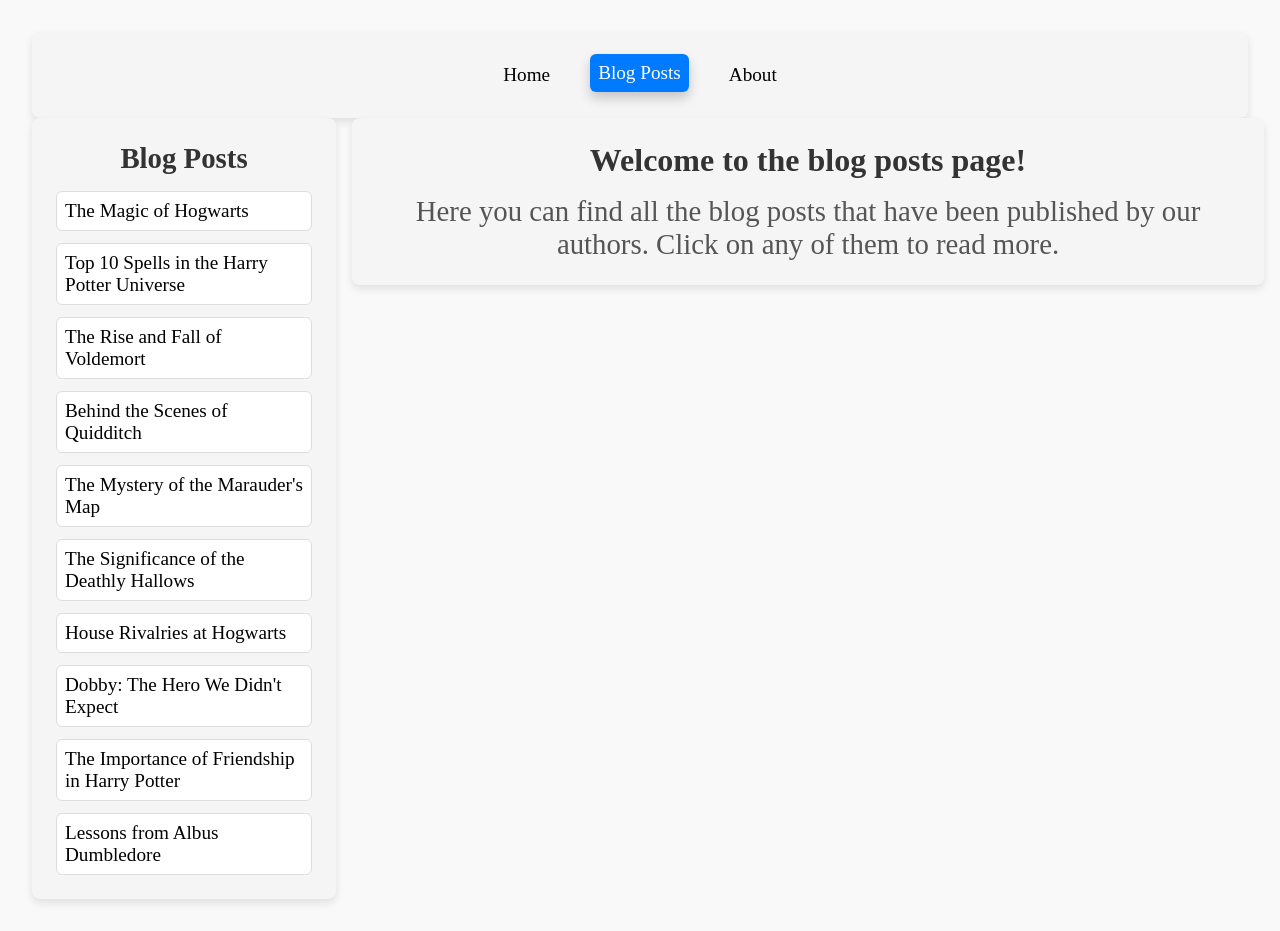
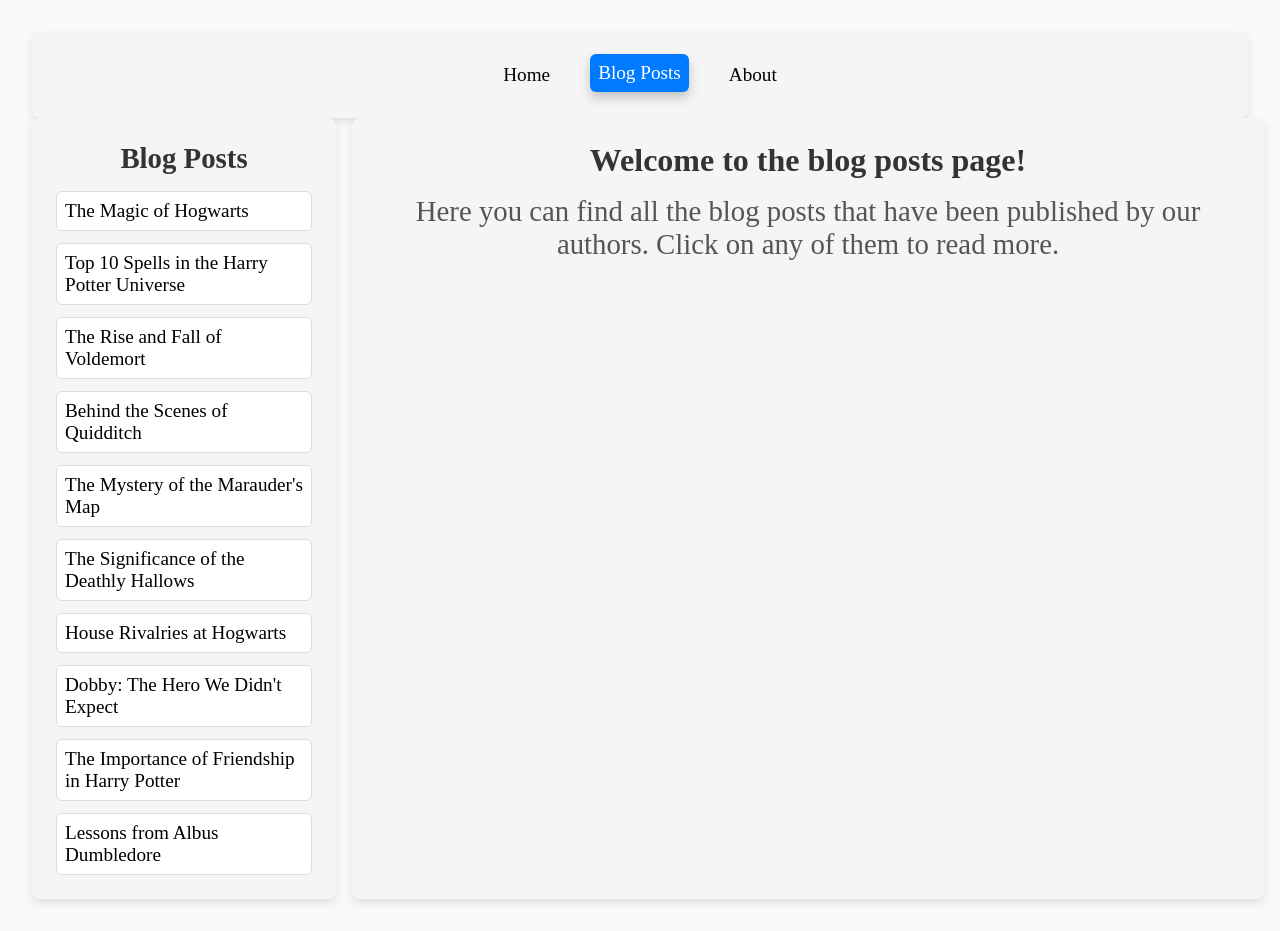
Before and after one commit to evaneissler/vue-router, a Vue app: page /blogPosts in a window 1280 px wide. Built offline with nearby package versions, Linux system fonts and the light colour scheme; data requests are answered from the project's data file.

Commit message:
Named views

```diff
--- a/src/router/index.js
+++ b/src/router/index.js
@@ -1,12 +1,12 @@
 import { createRouter, createWebHistory } from 'vue-router'
 
-// Import the components that we want to route to
 import Home from '@/views/Home.vue'
 import BlogPosts from '@/views/BlogPosts.vue'
 import About from '@/views/About.vue'
 import BlogPost from '@/views/BlogPost.vue'
 import BlogPostsGreeting from '@/views/BlogPostsGreeting.vue'
 import NotFound from '@/views/NotFound.vue'
+import Ads from '@/views/Ads.vue'
 
 // Create a router instance
 const router = createRouter({
@@ -20,7 +20,14 @@
       redirect: { name: 'blogPostsGreeting' },
       children: [
         { path: '', name: 'blogPostsGreeting', component: BlogPostsGreeting },
-        { path: '/blogPosts/:id(\\d+)', name: 'blogPost', component: BlogPost },
+        {
+          path: '/blogPosts/:id(\\d+)',
+          name: 'blogPost',
+          components: {
+            default: BlogPost,
+            sidebar: Ads,
+          },
+        },
       ],
     },
     { path: '/about', name: 'about', component: About },
@@ -32,5 +39,4 @@
   ],
 })
 
-// Export the router instance
 export default router
--- /dev/null
+++ b/src/views/Ads.vue
@@ -0,0 +1,16 @@
+<template>
+    <div>
+        <h3>Sponsored Ads</h3>
+        <ul>
+            <li><a href="https://example.com/ad1">Ad 1</a></li>
+            <li><a href="https://example.com/ad2">Ad 2</a></li>
+            <li><a href="https://example.com/ad3">Ad 3</a></li>
+        </ul>
+    </div>
+</template>
+
+<script setup>
+
+</script>
+
+<style lang="scss" scoped></style>
--- a/src/views/BlogPosts.vue
+++ b/src/views/BlogPosts.vue
@@ -3,8 +3,9 @@
         <aside class="blog-post-list">
             <BlogPostList></BlogPostList>
         </aside>
-        <main class="blog-post-content">
-            <router-view></router-view>
+        <main class="blog-post-content-with-sidebar">
+            <router-view class="blog-post-content"></router-view>
+            <router-view name="sidebar"></router-view>
         </main>
     </div>
 </template>
@@ -16,14 +17,20 @@
 <style lang="scss" scoped>
 .blog-posts-layout {
     display: flex;
+    width: 100%;
     gap: 1rem;
 
     .blog-post-list {
         flex: 0 0 25%
     }
 
-    .blog-post-content {
+    .blog-post-content-with-sidebar {
+        display: flex;
         flex: 0 0 75%;
+
+        .blog-post-content {
+            flex: 1;
+        }
     }
 }
 </style>
```
